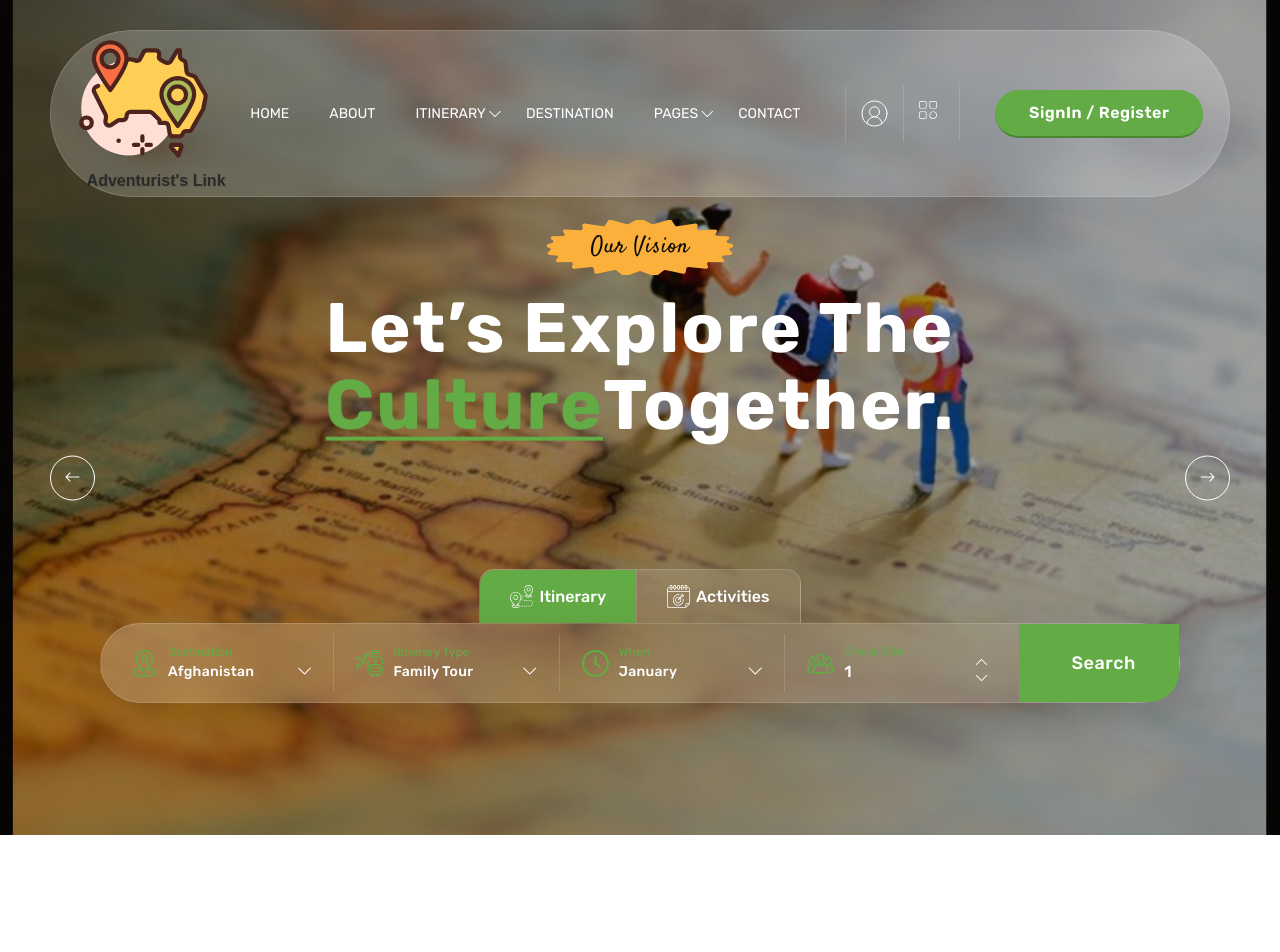
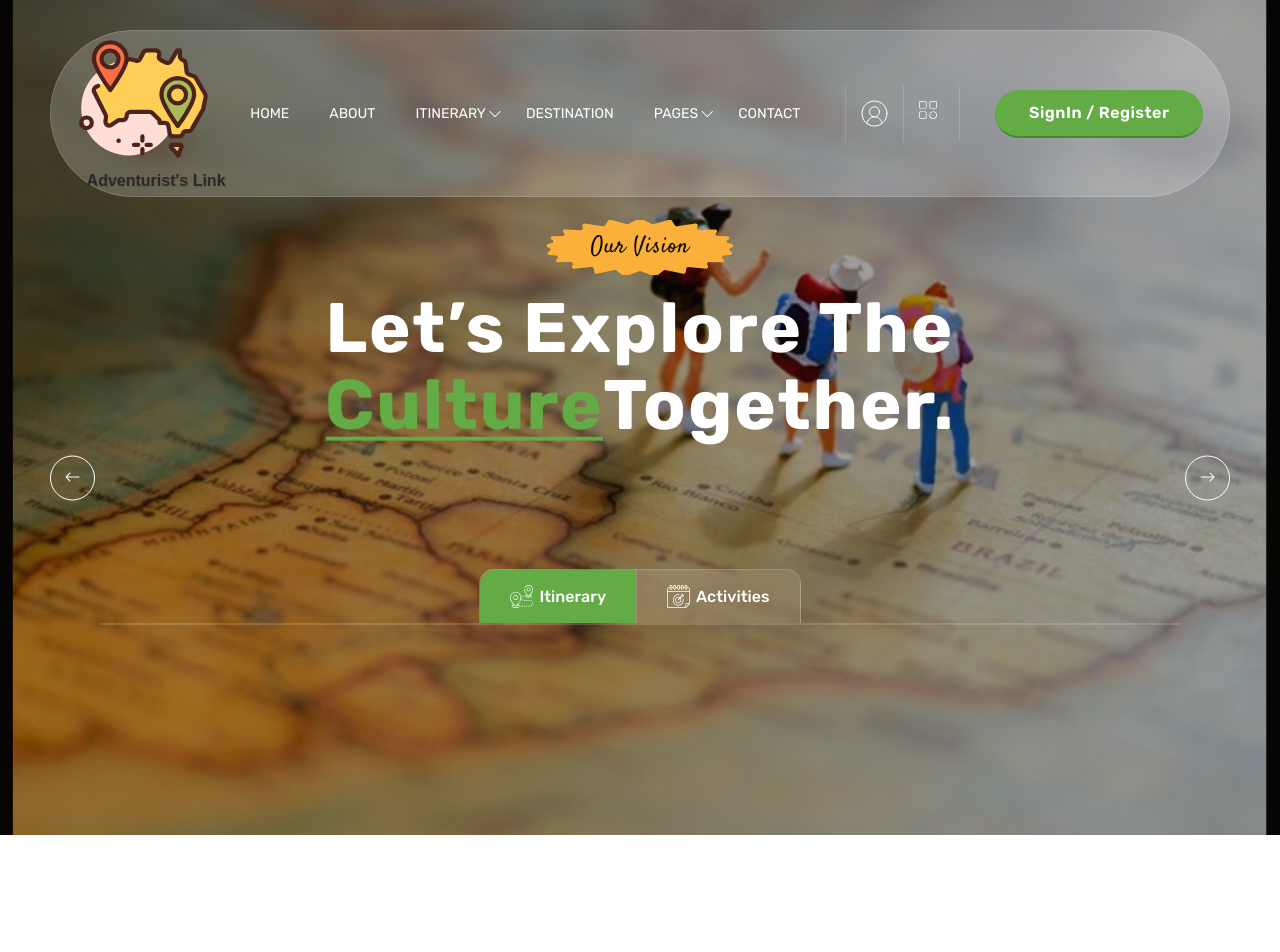
Before and after one commit to miroshar-success/Google-Place-API-Integration-Next, a Next.js app: page / in a window 1280 px wide. Shown: the top 952 px of the page. Built offline with nearby package versions, Linux system fonts and the light colour scheme.

Commit message:
add: tailwindcss

```diff
--- a/tailwind.config.js
+++ b/tailwind.config.js
@@ -1,11 +1,10 @@
 // tailwind.config.js
 module.exports = {
   content: [
-    "./app/**/*.{js,ts,jsx,tsx,mdx}",
-    "./pages/**/*.{js,ts,jsx,tsx,mdx}",
-    "./components/**/*.{js,ts,jsx,tsx,mdx}",
+    // "./app/**/*.{js,ts,jsx,tsx,mdx}",
+    // "./components/**/*.{js,ts,jsx,tsx,mdx}",
     // Or if using `src` directory:
-    // "./src/**/*.{js,ts,jsx,tsx,mdx}",
+    "./src/**/*.{js,ts,jsx,tsx,mdx}",
   ],
   theme: {
     extend: {},
```
Also changed, not shown: public/assets/css/style.css.
